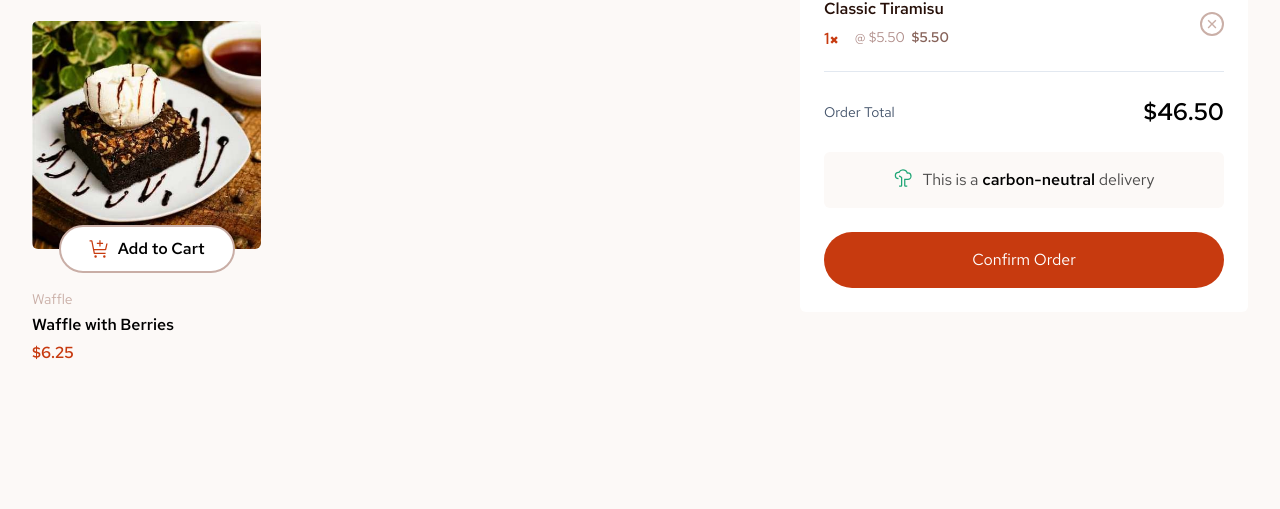
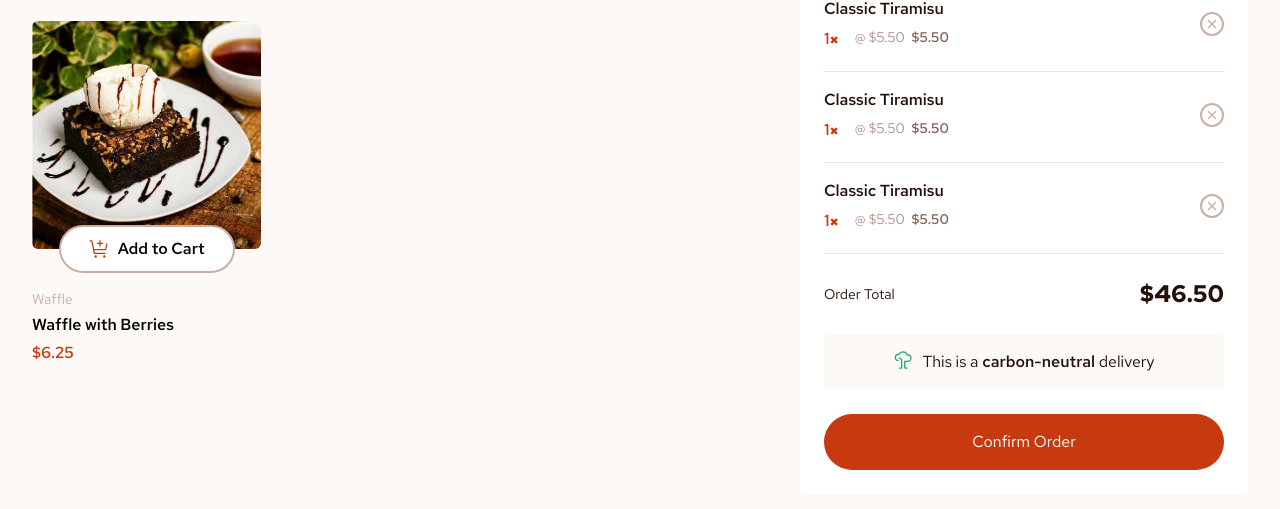
Before and after one commit to AlirezaHassankhani/cafe-website, a website: page index.html in a window 1280 px wide. Shown: the part 103-612 px from the top of the page. Drawn offline with Linux system fonts and the light colour scheme.

Commit message:
update lable cart

```diff
--- a/index.html
+++ b/index.html
@@ -108,12 +108,92 @@
                   </div>
                 </div>
               </li>
+
+              <li>
+                <div
+                  class="flex justify-between items-center border-b border-slate-200 pb-5"
+                >
+                  <div class="space-y-1.5">
+                    <p class="font-redhatSemibold text-rose-900">Classic Tiramisu</p>
+
+                    <div class="flex gap-4">
+                      <p class="text-red font-redhatSemibold">
+                        1<span class="text-[11px]">&#10006;</span>
+                      </p>
+
+                      <p class="text-sm">
+                        <span class="text-rose-400 font-redhat">@ $5.50 </span
+                        >&nbsp;<span class="text-rose-500 font-redhatSemibold"
+                          >$5.50</span
+                        >
+                      </p>
+                    </div>
+                  </div>
+
+                  <div
+                    class="rounded-full border-2 border-[#CAAFA7] size-6 flex justify-center items-center cursor-pointer group transition-all hover:border-black"
+                  >
+                    <svg
+                      xmlns="http://www.w3.org/2000/svg"
+                      width="10"
+                      height="10"
+                      fill="none"
+                      viewBox="0 0 10 10"
+                    >
+                      <path
+                        class="fill-[#CAAFA7] transition-all group-hover:fill-black"
+                        d="M8.375 9.375 5 6 1.625 9.375l-1-1L4 5 .625 1.625l1-1L5 4 8.375.625l1 1L6 5l3.375 3.375-1 1Z"
+                      />
+                    </svg>
+                  </div>
+                </div>
+              </li>
+
+              <li>
+                <div
+                  class="flex justify-between items-center border-b border-slate-200 pb-5"
+                >
+                  <div class="space-y-1.5">
+                    <p class="font-redhatSemibold text-rose-900">Classic Tiramisu</p>
+
+                    <div class="flex gap-4">
+                      <p class="text-red font-redhatSemibold">
+                        1<span class="text-[11px]">&#10006;</span>
+                      </p>
+
+                      <p class="text-sm">
+                        <span class="text-rose-400 font-redhat">@ $5.50 </span
+                        >&nbsp;<span class="text-rose-500 font-redhatSemibold"
+                          >$5.50</span
+                        >
+                      </p>
+                    </div>
+                  </div>
+
+                  <div
+                    class="rounded-full border-2 border-[#CAAFA7] size-6 flex justify-center items-center cursor-pointer group transition-all hover:border-black"
+                  >
+                    <svg
+                      xmlns="http://www.w3.org/2000/svg"
+                      width="10"
+                      height="10"
+                      fill="none"
+                      viewBox="0 0 10 10"
+                    >
+                      <path
+                        class="fill-[#CAAFA7] transition-all group-hover:fill-black"
+                        d="M8.375 9.375 5 6 1.625 9.375l-1-1L4 5 .625 1.625l1-1L5 4 8.375.625l1 1L6 5l3.375 3.375-1 1Z"
+                      />
+                    </svg>
+                  </div>
+                </div>
+              </li>
             </ul>
 
             <div class="flex justify-between items-center">
-              <p class="text-slate-600 text-sm font-redhat">Order Total</p>
+              <p class="text-rose-900 text-sm font-redhat">Order Total</p>
 
-              <p class="font-redhatSemibold text-2xl">$46.50</p>
+              <p class="text-rose-900 font-redhatBold text-2xl">$46.50</p>
             </div>
 
             <div
@@ -137,9 +217,9 @@
                   />
                 </svg>
 
-                <p class="text-black/70 font-redhat">
+                <p class="text-rose-900 font-redhat">
                   This is a
-                  <span class="text-black font-redhatSemibold"
+                  <span class="text-rose-900 font-redhatSemibold"
                     >carbon-neutral</span
                   >
                   delivery
```
Also changed, not shown: dist/styles/main.css.
